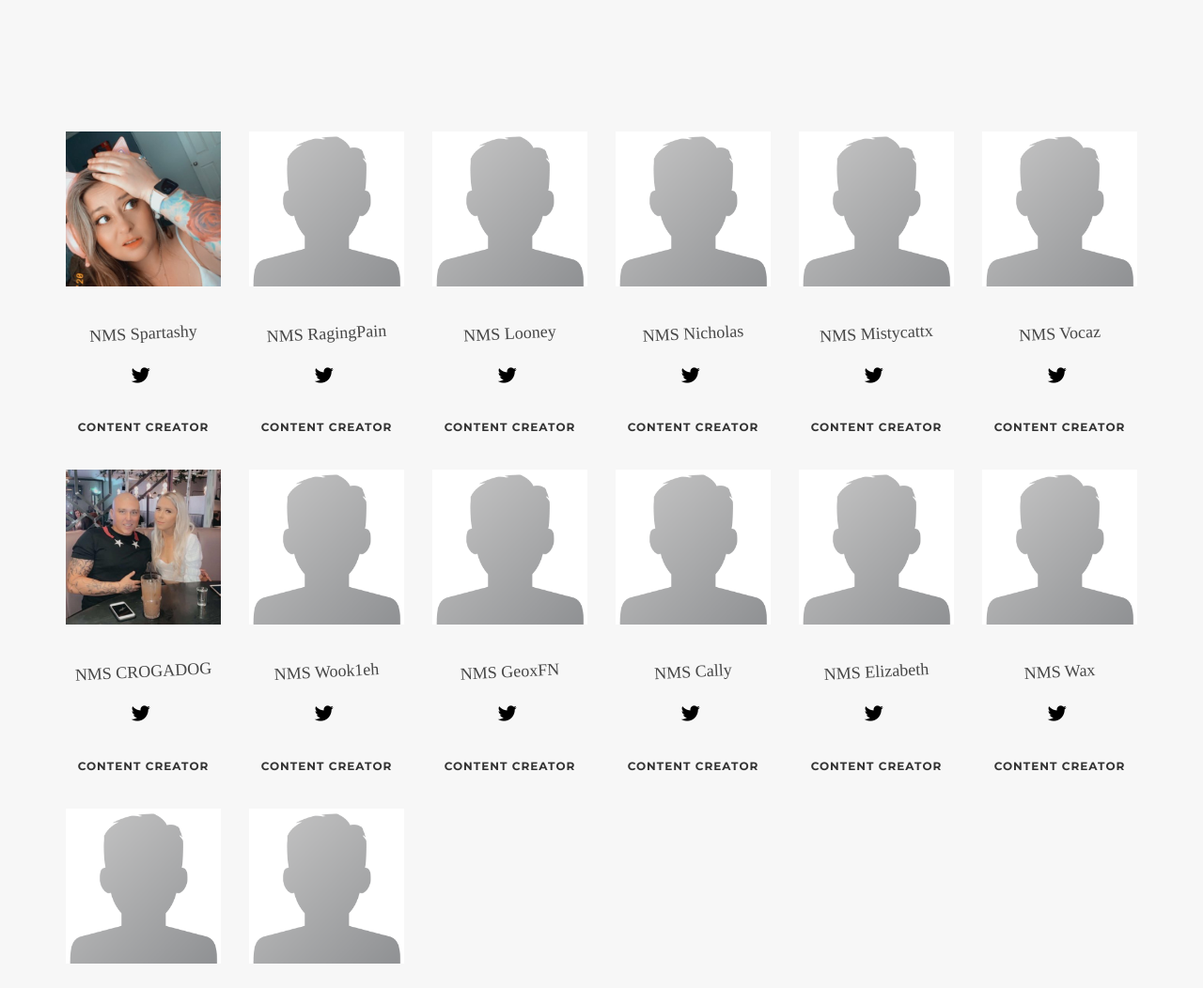
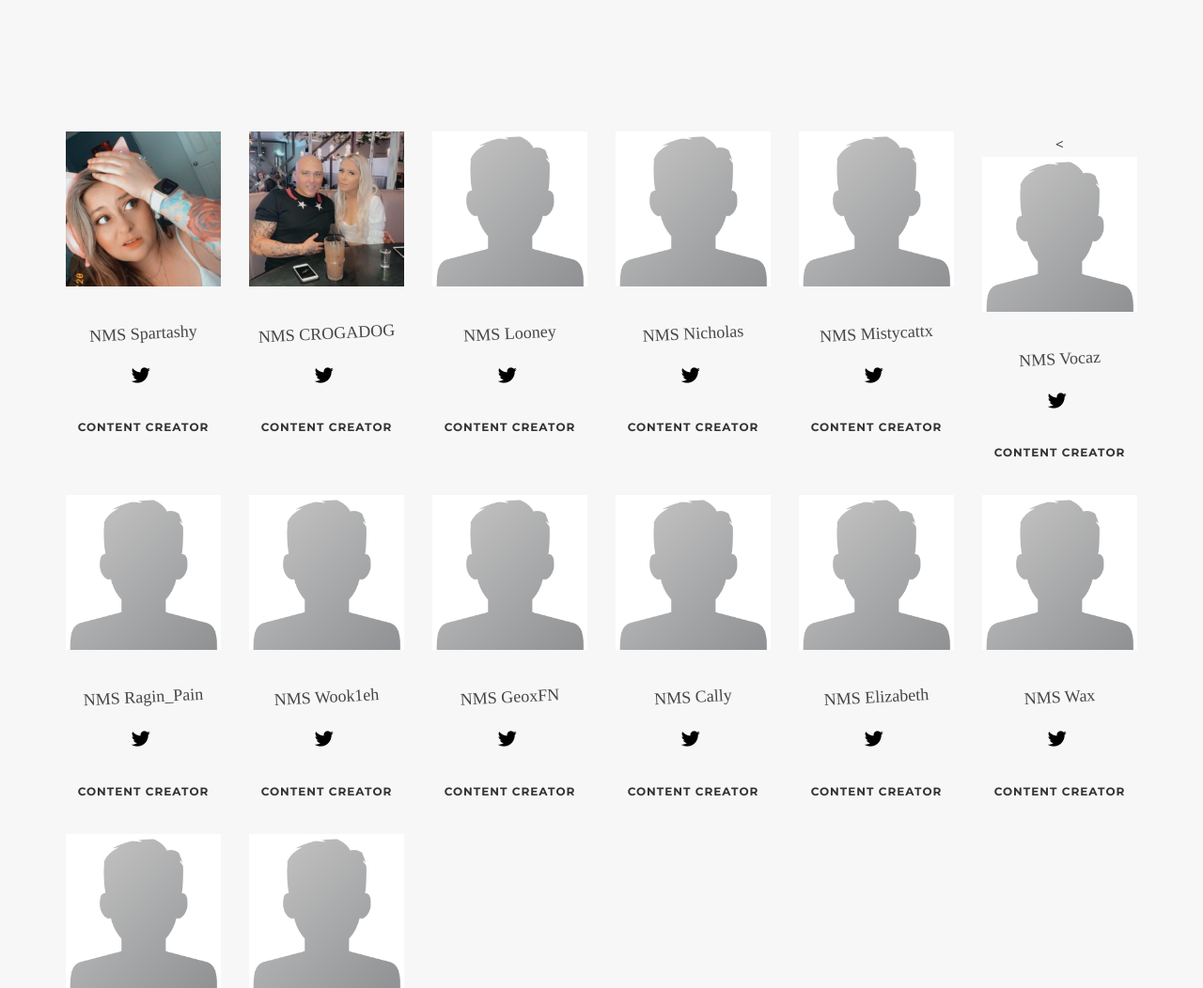
Before and after one commit to PeterRansome/NMS_website, a PHP site: page /content-creators in a window 1280 px wide. Shown: the part 290-1342 px from the top of the page at 94% size. Run offline with PHP 8.4, Linux system fonts and the light colour scheme; some libraries are stand-ins or nearby versions; some web fonts are replaced.

Commit message:
Done Done Done

```diff
--- a/content-creators.php
+++ b/content-creators.php
@@ -22,11 +22,11 @@
             </ul>
             <h6>Content Creator</h6>
           </div>
-          <div class="col-md-2 col-sm-6">
-              <p><img class="img-responsive center-block" src="/assets/img/default.png" alt=""></p>
-              <h2 class="classic">NMS RagingPain</h2>
+          <<div class="col-md-2 col-sm-6">
+              <p><img class="img-responsive center-block" src="/assets/img/crogadog.jpg" alt=""></p>
+              <h2 class="classic">NMS CROGADOG</h2>
               <ul class="list-inline">
-                <li><a href="https://twitter.com/raging_pain"><i class="fab fa-twitter fa-lg"></i></a></li>
+                <li><a href="https://twitter.com/crogadog100"><i class="fab fa-twitter fa-lg"></i></a></li>
               </ul>
               <h6>Content Creator</h6>
             </div>
@@ -62,11 +62,11 @@
             </ul>
             <h6>Content Creator</h6>
           </div>
-         <div class="col-md-2 col-sm-6">
-          <p><img class="img-responsive center-block" src="/assets/img/crogadog.jpg" alt=""></p>
-          <h2 class="classic">NMS CROGADOG</h2>
+		  <div class="col-md-2 col-sm-6">
+          <p><img class="img-responsive center-block" src="/assets/img/default.png" alt=""></p>
+          <h2 class="classic">NMS Ragin_Pain</h2>
           <ul class="list-inline">
-            <li><a href="https://twitter.com/crogadog100"><i class="fab fa-twitter fa-lg"></i></a></li>
+            <li><a href="https://twitter.com/raging_pain"><i class="fab fa-twitter fa-lg"></i></a></li>
           </ul>
           <h6>Content Creator</h6>
           </div>
```
Also changed, not shown: content-creators.html (+6 -6 lines).
